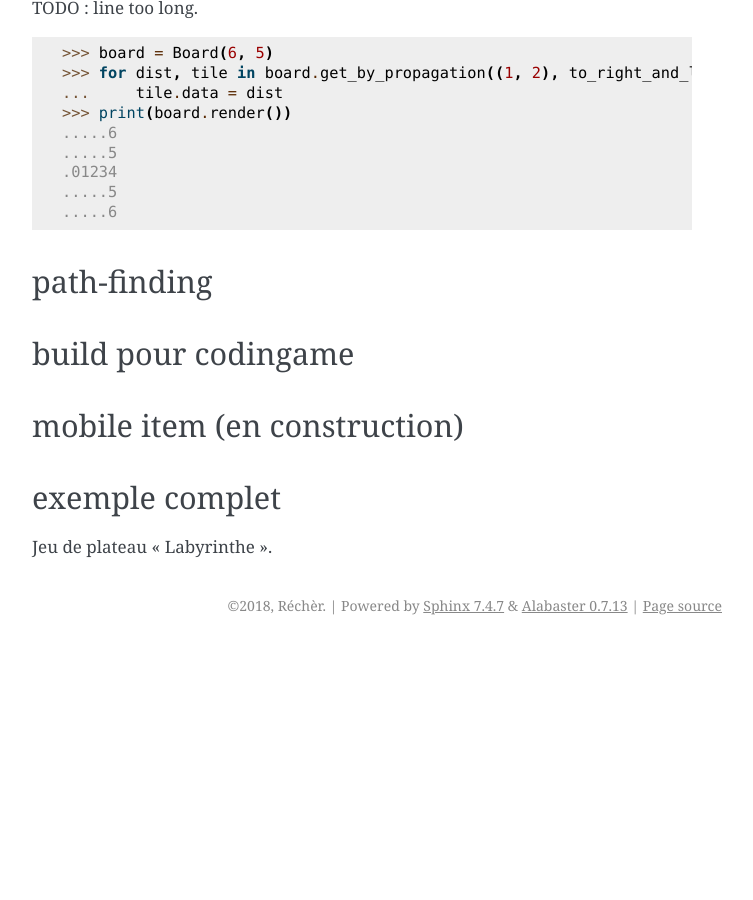
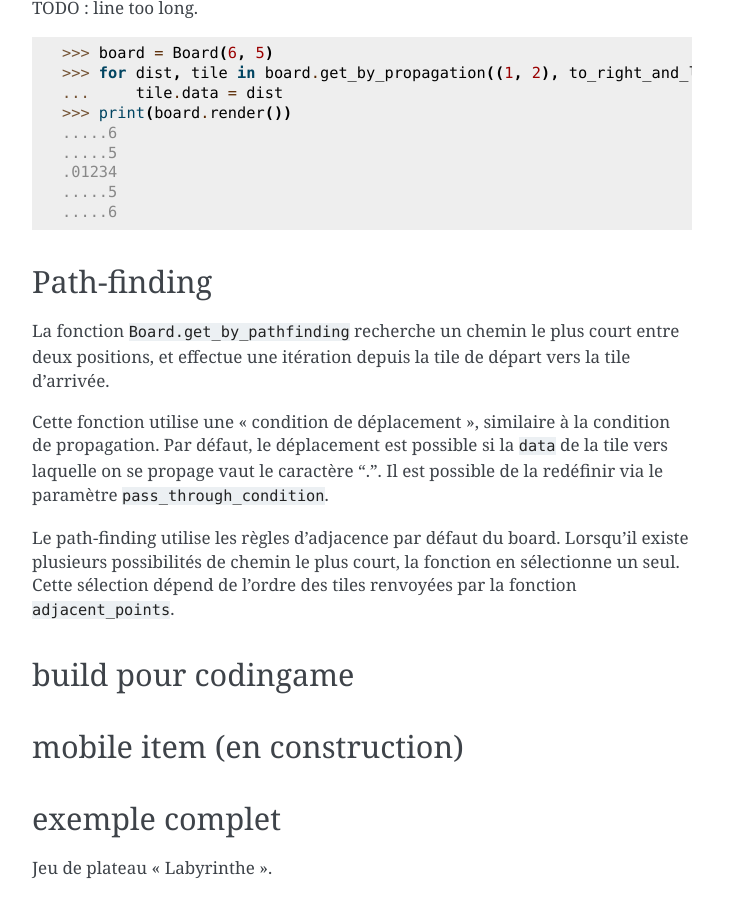
Before and after one commit to darkrecher/aboard, a Sphinx documentation site: the page built from docs/source/advanced.rst, in a window 1280 px wide and 900 px high, scrolled down 10282 px. Shown: the whole window, without its empty margins (388-1141 px from the left). Built offline with Sphinx 7.4.7, drawn with Linux system fonts in a browser that asks for light colours; before the commit the page ends 10927 px from its top, so only the background shows below that; some of the changed text lies outside the part shown.

Commit message:
Chapitre 'path-finding' en cours.

```diff
--- a/docs/source/advanced.rst
+++ b/docs/source/advanced.rst
@@ -370,9 +370,9 @@ Avec cette règle, le chemin le plus court pour aller de (2, 1) à (9, 1) n'est
 
 
 Fonction de remplissage par propagation
-========================================
+=======================================
 
-La fonction ``get_by_propagation`` effectue une itération à partir d'une tile initiale, et se propage petit à petit vers les tiles adjacentes remplissant la "condition de propagation". Par défaut, cette condition est vraie si la ``data`` de la tile vers laquelle on se propage vaut un point. Il est possible de la redéfinir via le paramètre ``propag_condition``.
+La fonction ``Board.get_by_propagation`` effectue une itération à partir d'une tile initiale, et se propage petit à petit vers les tiles adjacentes remplissant la "condition de propagation". Par défaut, cette condition est vraie si la ``data`` de la tile vers laquelle on se propage vaut un point. Il est possible de la redéfinir via le paramètre ``propag_condition``.
 
 Il s'agit d'une fonction ayant deux paramètres : ``tile_source`` (la tile de départ actuelle), ``tile_dest`` (la tile vers laquelle on tente de se propager). Cette fonction doit renvoyer un booléen, indiquant si la propagation est possible ou non.
 
@@ -431,8 +431,16 @@ TODO : line too long.
 .....6
 
 
-path-finding
+Path-finding
 ============
+
+La fonction ``Board.get_by_pathfinding`` recherche un chemin le plus court entre deux positions, et effectue une itération depuis la tile de départ vers la tile d'arrivée.
+
+Cette fonction utilise une "condition de déplacement", similaire à la condition de propagation. Par défaut, le déplacement est possible si la ``data`` de la tile vers laquelle on se propage vaut le caractère '.'. Il est possible de la redéfinir via le paramètre ``pass_through_condition``.
+
+Le path-finding utilise les règles d'adjacence par défaut du board. Lorsqu'il existe plusieurs possibilités de chemin le plus court, la fonction en sélectionne un seul. Cette sélection dépend de l'ordre des tiles renvoyées par la fonction ``adjacent_points``.
+
+
 
 build pour codingame
 ====================
```
